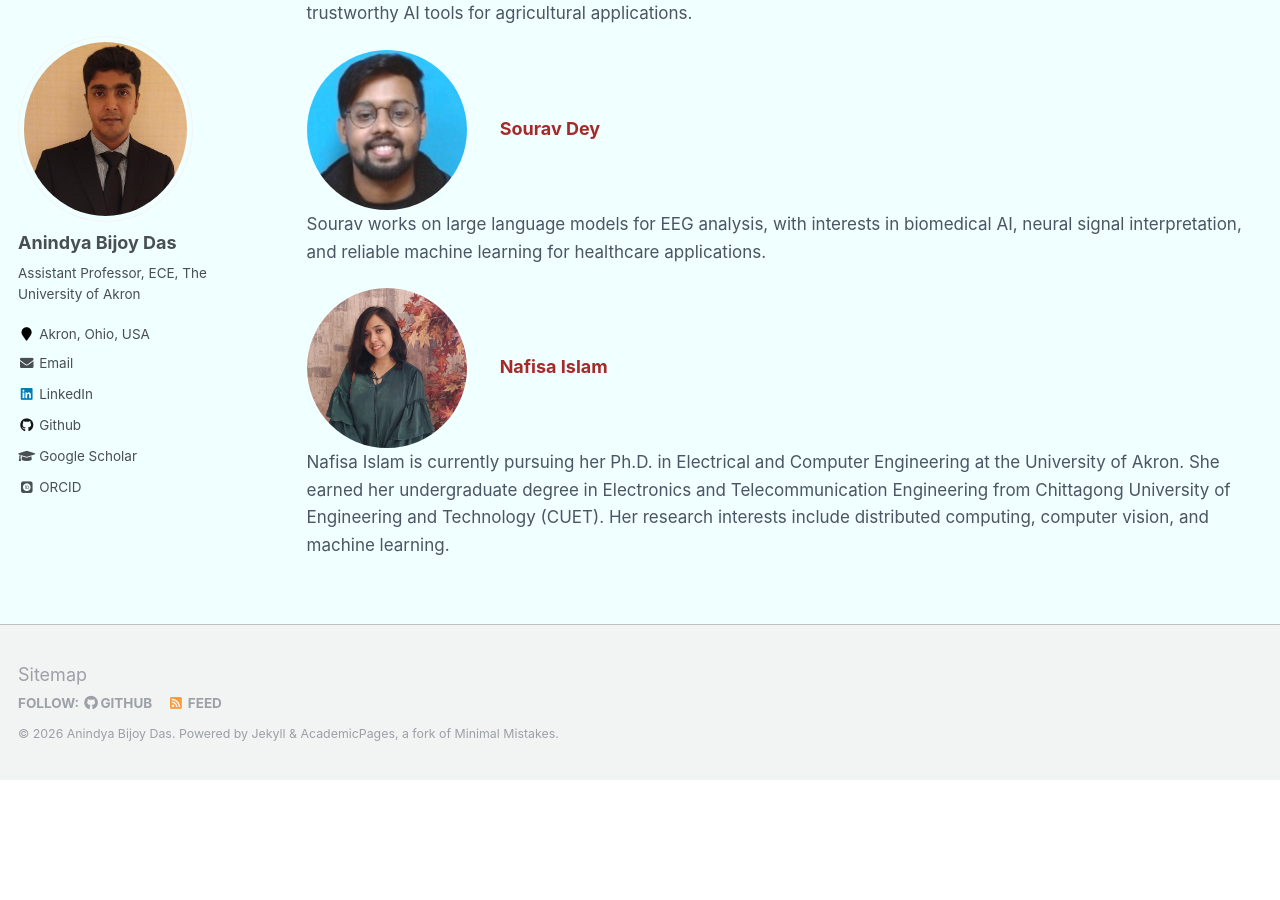
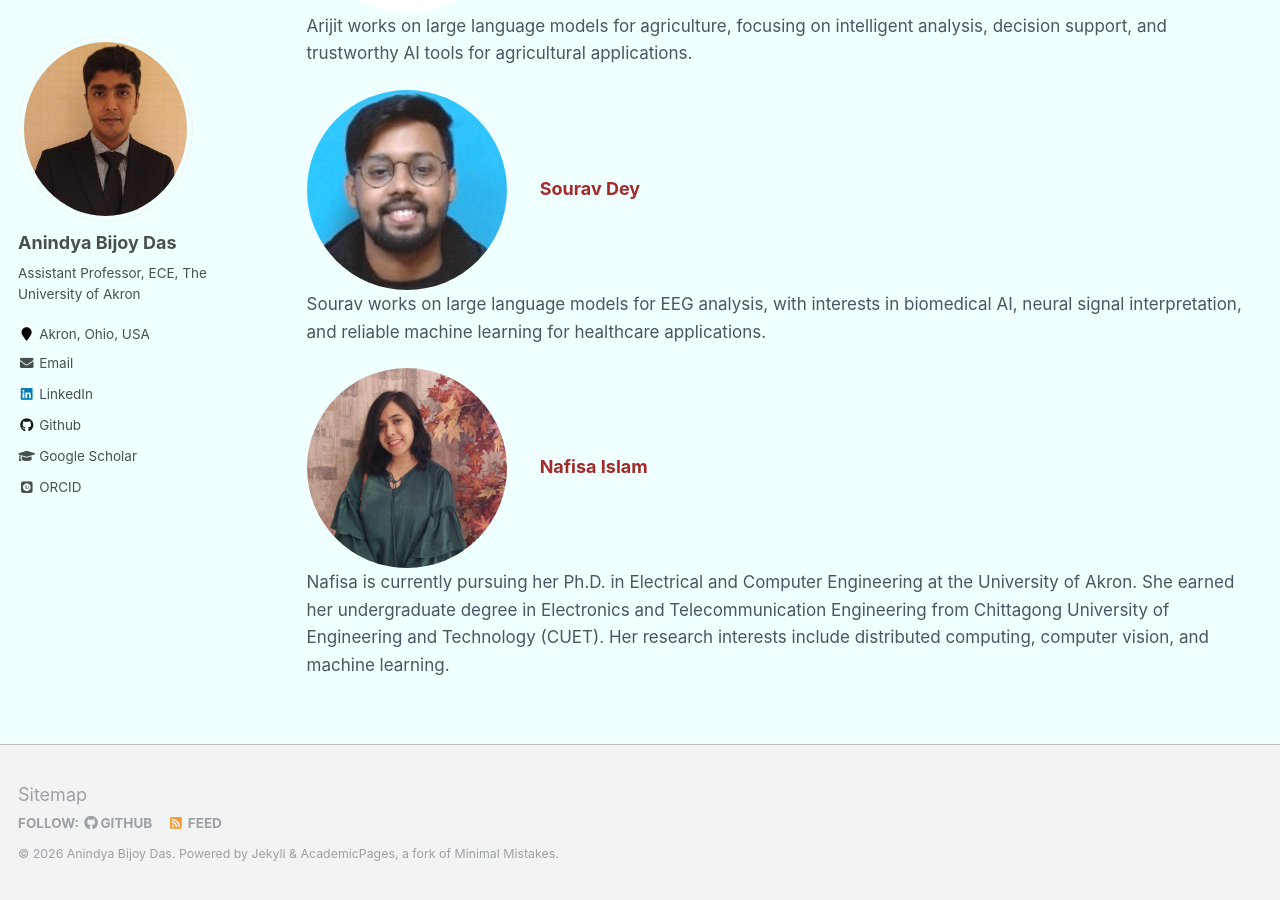
Before and after one commit to anindyabijoydas/portfolio, a Jekyll site: the page built from _pages/axiom.md, in a window 1280 px wide and 900 px high, scrolled down 1085 px. Built offline with Jekyll 4.4.1, drawn with Linux system fonts in a browser that asks for light colours; some web fonts are replaced; before the commit the page ends 1865 px from its top, so only the background shows below that; part of the change alters nothing that is shown.

Commit message:
Update axiom.md

```diff
--- a/_pages/axiom.md
+++ b/_pages/axiom.md
@@ -72,7 +72,7 @@ Members
 
 <p>
 <img src="{{ base_path }}/images/aghosh.jpg"
-     style="width:160px; height:160px; object-fit:cover; border-radius:50%; margin-right:28px; vertical-align:middle;">
+     style="width:200px; height:200px; object-fit:cover; border-radius:50%; margin-right:28px; vertical-align:middle;">
 <span style="color:#A52A2A; font-size:18px; font-weight:700;">Arijit Ghosh</span><br/>
 <span style="font-size:17px; color:#4B5563;">
 Arijit works on large language models for agriculture, focusing on intelligent analysis, decision support, and trustworthy AI tools for agricultural applications.
@@ -81,7 +81,7 @@ Arijit works on large language models for agriculture, focusing on intelligent a
 
 <p>
 <img src="{{ base_path }}/images/sdey.jpg"
-     style="width:160px; height:160px; object-fit:cover; border-radius:50%; margin-right:28px; vertical-align:middle;">
+     style="width:200px; height:200px; object-fit:cover; border-radius:50%; margin-right:28px; vertical-align:middle;">
 <span style="color:#A52A2A; font-size:18px; font-weight:700;">Sourav Dey</span><br/>
 <span style="font-size:17px; color:#4B5563;">
 Sourav works on large language models for EEG analysis, with interests in biomedical AI, neural signal interpretation, and reliable machine learning for healthcare applications.
@@ -90,10 +90,10 @@ Sourav works on large language models for EEG analysis, with interests in biomed
 
 <p>
 <img src="{{ base_path }}/images/nafisa.jpg"
-     style="width:160px; height:160px; object-fit:cover; border-radius:50%; margin-right:28px; vertical-align:middle;">
+     style="width:200px; height:200px; object-fit:cover; border-radius:50%; margin-right:28px; vertical-align:middle;">
 <span style="color:#A52A2A; font-size:18px; font-weight:700;">Nafisa Islam</span><br/>
 <span style="font-size:17px; color:#4B5563;">
-Nafisa Islam is currently pursuing her Ph.D. in Electrical and Computer Engineering at the University of Akron. She earned her undergraduate degree in Electronics and Telecommunication Engineering from Chittagong University of Engineering and Technology (CUET). Her research interests include distributed computing, computer vision, and machine learning.
+Nafisa is currently pursuing her Ph.D. in Electrical and Computer Engineering at the University of Akron. She earned her undergraduate degree in Electronics and Telecommunication Engineering from Chittagong University of Engineering and Technology (CUET). Her research interests include distributed computing, computer vision, and machine learning.
 </span>
 </p>
 
```
